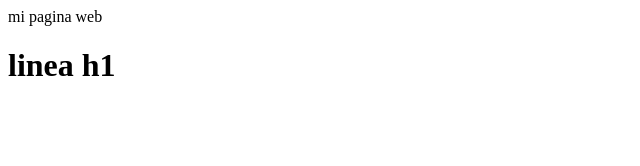
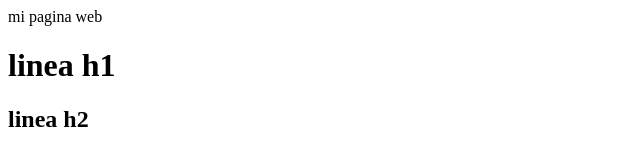
Before and after one commit to fpoveda/primer_ejemplo, a plain HTML site: page index.html in a window 1280 px wide. Shown: the whole page, without its empty margins (0-640 px from the left). Drawn offline with Linux system fonts and the light colour scheme.

Commit message:
registro el index con h2

```diff
--- a/index.html
+++ b/index.html
@@ -2,5 +2,6 @@
 <head>
 mi pagina web
 <h1>linea h1</h1>
+<h2>linea h2</h2>
 </head>
 </html>
```
